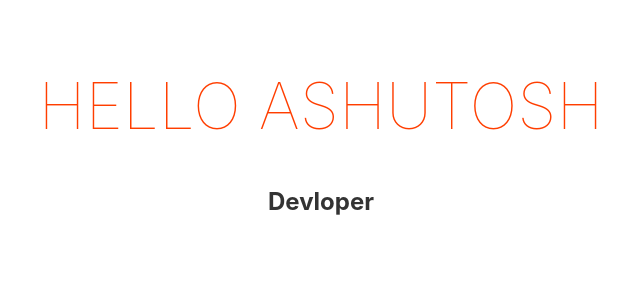
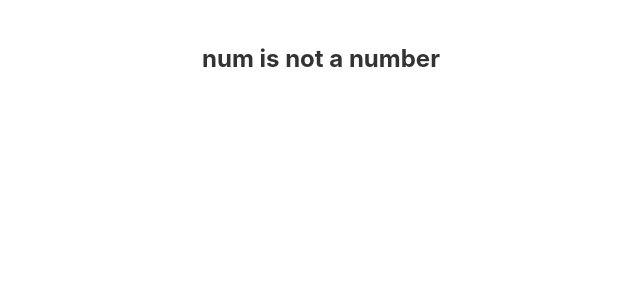
Before and after one commit to Ashu8881/svelteonline, a Svelte app: page / in a window 1280 px wide. Shown: the top 300 px of the page, without its empty margins (319-959 px from the left). Built offline with nearby package versions, Linux system fonts and the light colour scheme.

Commit message:
conditional rendering

```diff
--- a/src/App.svelte
+++ b/src/App.svelte
@@ -1,17 +1,46 @@
 <script>
-
-	const name= "ashutosh";
-	const role ='<p>Devloper</p>'
-	const hack='<a href="#" onclick="alert(';')">win prize</a>'
+  // const name= "ashutosh";
+  // const role ='<p>Devloper</p>'
+  // const  id='heading';
+  // const disabled = false
+  // const status = 'danger'
+  // const success = 'success'
+  // const promete = true
+  const num = "hdhshdjsh";
 </script>
 
 <main>
-	<h1>Hello {name} </h1>
-	<h2>{@html role}</h2>
-	<h3>{@html hack}</h3>
+  <!-- <h1 class="{success}">Hello {name} </h1>
+	<h2 class:promete>{@html role}</h2>
+	<h1 {id}>this is a heding</h1>
+	<button {disabled}>bind</button>
+	<h3 class="underline">ashutosh</h3>
+	<h2 class="{status}">rama</h2> -->
+  {#if num === 0}
+    <h1>num is zero</h1>
+  {:else if num < 0}
+    <h1>numern is negative</h1>
+  {:else if num > 0}
+    <h1>number is positive</h1>
+  {:else}
+    <h2>num is not a number</h2>
+  {/if}
 </main>
 
 <style>
+  /* .underline{
+		text-decoration: underline;
+	}
+	.danger{
+		color: red;
+
+	}
+	.success{
+		color: green;
+	}
+	.promete{
+		font-style: italic;
+	} */
   main {
     text-align: center;
     padding: 1em;
```
Lines whose indentation alone changed are shown as unchanged.
